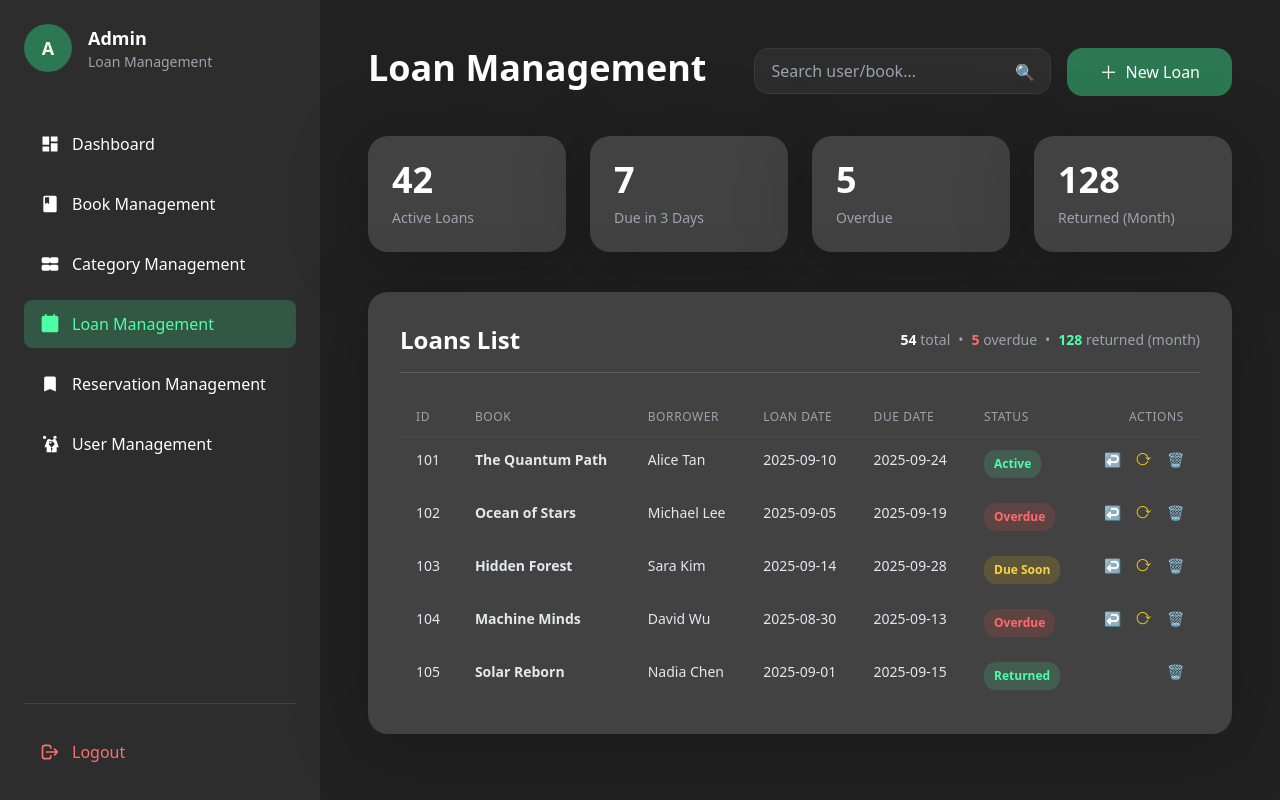
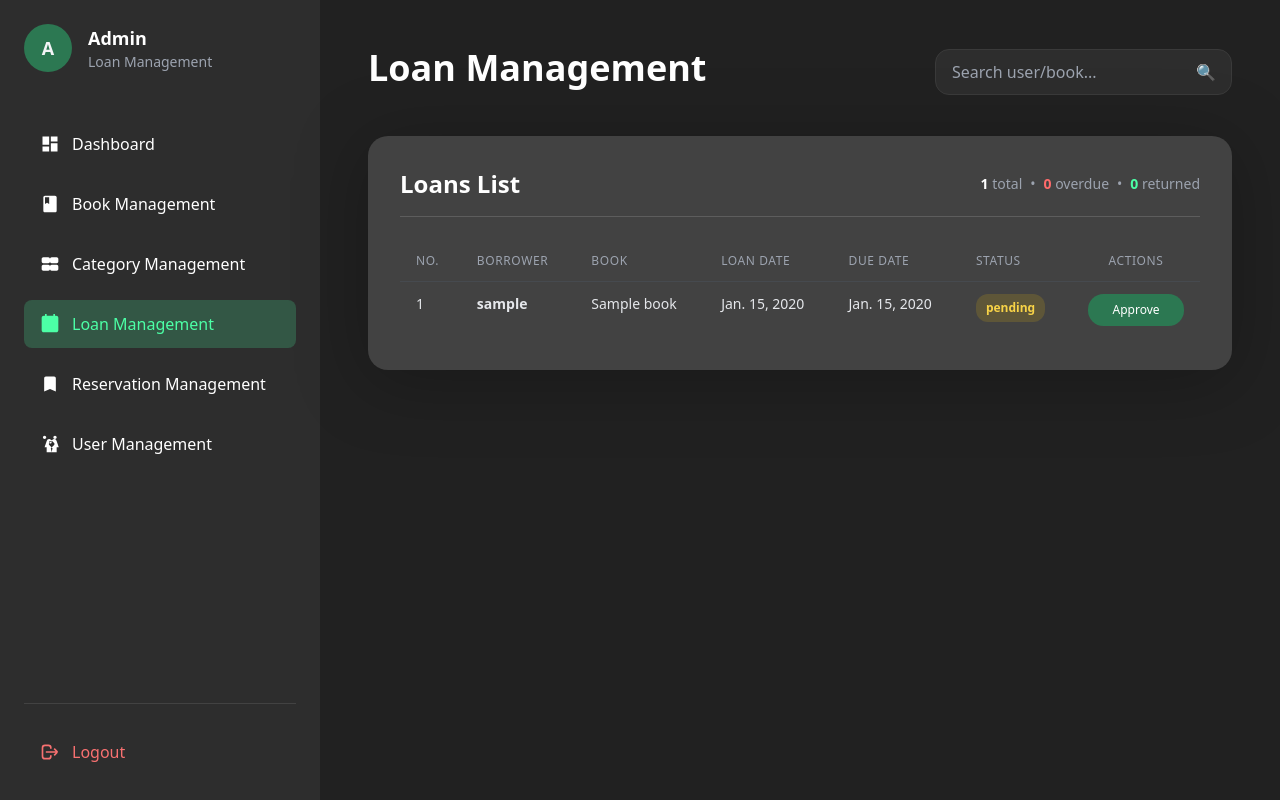
Before and after one commit to OlDeuS1/Borrow-Dee, a Django app: page /library/dashboard/loans/ in a window 1280 px wide. Run offline with Django 5.2, Linux system fonts and the light colour scheme; tables that the repository leaves empty hold one stand-in row (values such as "Sample post"); some libraries are stand-ins or nearby versions.

Commit message:
oan_management finish

```diff
--- a/Borrow_Dee/library/templates/book_management.html
+++ b/Borrow_Dee/library/templates/book_management.html
@@ -12,7 +12,7 @@
 <div class="flex flex-col lg:flex-row lg:items-center lg:justify-between gap-6 mb-10">
     <h1 class="text-4xl font-bold text-white">Book Management</h1>
     <div class="flex flex-col sm:flex-row gap-4 w-full lg:w-auto">
-        <form method="GET" class="relative flex-1 min-w-[260px]">
+        <form method="GET" action="{% url 'book_management' %}" class="relative flex-1 min-w-[260px]">
             <input name="search" id="search" value="{{ request.GET.search }}" type="text" placeholder="Search books..." class="search-input pr-12" />
             <button type="submit" class="absolute right-4 top-1/2 -translate-y-1/2 text-gray-400">🔍</button>
         </form>
@@ -41,7 +41,7 @@
         <table class="min-w-full text-sm text-left">
             <thead class="text-gray-400 uppercase text-xs tracking-wider">
                 <tr class="border-b border-gray-600/40">
-                    <th class="py-3 px-4 font-medium">ID</th>
+                    <th class="py-3 px-4 font-medium">No.</th>
                     <th class="py-3 px-4 font-medium">Cover</th>
                     <th class="py-3 px-4 font-medium">Title</th>
                     <th class="py-3 px-4 font-medium">Authors</th>
--- a/Borrow_Dee/library/templates/category_management.html
+++ b/Borrow_Dee/library/templates/category_management.html
@@ -34,7 +34,7 @@
 		<table class="min-w-full text-sm text-left">
 			<thead class="text-gray-400 uppercase text-xs tracking-wider">
 				<tr class="border-b border-gray-600/40">
-					<th class="py-3 px-6 font-medium w-16">ID</th>
+					<th class="py-3 px-6 font-medium w-16">No.</th>
 					<th class="py-3 px-6 font-medium w-1/3">Name</th>
 					<th class="py-3 px-6 font-medium w-32 text-center">Books Count</th>
 					<th class="py-3 px-6 font-medium text-right w-32">Actions</th>
--- a/Borrow_Dee/library/templates/loan_management.html
+++ b/Borrow_Dee/library/templates/loan_management.html
@@ -11,126 +11,77 @@
     <h1 class="text-4xl font-bold text-white mb-4 lg:mb-2">Loan Management</h1>
   </div>
   <div class="flex flex-col sm:flex-row gap-4 w-full lg:w-auto">
-    <div class="relative flex-1 min-w-[260px]">
-      <input type="text" placeholder="Search user/book..." class="search-input pr-12" />
+    <form action="{% url 'loan_management' %}" method="GET" class="relative flex-1 min-w-[260px]">
+      <input type="text" name="search" value="{{ search_query }}" placeholder="Search user/book..." class="search-input pr-12" />
       <span class="absolute right-4 top-1/2 -translate-y-1/2 text-gray-400">🔍</span>
-    </div>
-    <button class="view-more-btn px-8 py-3 text-white font-medium flex items-center justify-center gap-2">
-      <span class="text-lg leading-none">＋</span> New Loan
-    </button>
+    </form>
   </div>
 </div>
 {% endblock %}
 {% block content %}
-<div class="grid grid-cols-1 md:grid-cols-2 xl:grid-cols-4 gap-6 mb-10">
-  <div class="dashboard-card p-6">
-    <div class="text-4xl font-bold text-white mb-2">42</div>
-    <div class="text-sm text-gray-400">Active Loans</div>
-  </div>
-  <div class="dashboard-card p-6">
-    <div class="text-4xl font-bold text-white mb-2">7</div>
-    <div class="text-sm text-gray-400">Due in 3 Days</div>
-  </div>
-  <div class="dashboard-card p-6">
-    <div class="text-4xl font-bold text-white mb-2 text-[#FF6B6B]">5</div>
-    <div class="text-sm text-gray-400">Overdue</div>
-  </div>
-  <div class="dashboard-card p-6">
-    <div class="text-4xl font-bold text-white mb-2 text-[#4CFFA6]">128</div>
-    <div class="text-sm text-gray-400">Returned (Month)</div>
-  </div>
-</div>
+
 
 <div class="dashboard-card p-8">
   <div class="flex flex-col md:flex-row md:items-center md:justify-between gap-4 mb-6 divider pb-4">
     <h2 class="text-2xl font-semibold text-white">Loans List</h2>
     <div class="flex gap-2 text-sm text-gray-400">
-      <span><strong class="text-white">54</strong> total</span>
+      <span><strong class="text-white">{{ total_loans }}</strong> total</span>
       <span class="hidden sm:inline">•</span>
-      <span><strong class="text-[#FF6B6B]">5</strong> overdue</span>
+      <span><strong class="text-[#FF6B6B]">{{ overdue_loans }}</strong> overdue</span>
       <span class="hidden sm:inline">•</span>
-      <span><strong class="text-[#4CFFA6]">128</strong> returned (month)</span>
+      <span><strong class="text-[#4CFFA6]">{{ returned_loans }}</strong> returned</span>
     </div>
   </div>
   <div class="overflow-x-auto -mx-4 md:mx-0">
+    {% if loan_list|length == 0 %}
+      <p class="text-center text-white/75 py-8">No loans available.</p>
+    {% else %}
     <table class="min-w-full text-sm text-left">
       <thead class="text-gray-400 uppercase text-xs tracking-wider">
         <tr class="border-b border-gray-600/40">
-          <th class="py-3 px-4 font-medium">ID</th>
+          <th class="py-3 px-4 font-medium">No.</th>
+          <th class="py-3 px-4 font-medium">Borrower</th>
           <th class="py-3 px-4 font-medium">Book</th>
-          <th class="py-3 px-4 font-medium">Borrower</th>
           <th class="py-3 px-4 font-medium">Loan Date</th>
           <th class="py-3 px-4 font-medium">Due Date</th>
           <th class="py-3 px-4 font-medium">Status</th>
-          <th class="py-3 px-4 font-medium text-right">Actions</th>
+          <th class="py-3 px-4 font-medium text-center w-32">Actions</th>
         </tr>
       </thead>
       <tbody class="text-gray-200">
+        {% for loan in loan_list %}
         <tr class="table-row border-b border-gray-700/40 last:border-none">
-          <td class="px-4 py-3 align-top">101</td>
-          <td class="px-4 py-3 align-top font-semibold">The Quantum Path</td>
-          <td class="px-4 py-3 align-top">Alice Tan</td>
-          <td class="px-4 py-3 align-top">2025-09-10</td>
-          <td class="px-4 py-3 align-top">2025-09-24</td>
-          <td class="px-4 py-3 align-top"><span class="status-badge status-available">Active</span></td>
-          <td class="px-4 py-3 align-top text-right whitespace-nowrap">
-            <button class="action-btn text-[#4CFFA6] hover:brightness-110 mr-3" title="Mark Returned">↩</button>
-            <button class="action-btn text-yellow-400 hover:text-yellow-300 mr-3" title="Extend">⟳</button>
-            <button class="action-btn text-red-500 hover:text-red-400" title="Cancel">🗑️</button>
+          <td class="px-4 py-3 align-top">{{ forloop.counter }}</td>
+          <td class="px-4 py-3 align-top font-semibold">{{ loan.member.username }}</td>
+          <td class="px-4 py-3 align-top">{{ loan.book.title }}</td>
+          <td class="px-4 py-3 align-top">{{ loan.borrow_date }}</td>
+          <td class="px-4 py-3 align-top">{{ loan.due_date }}</td>
+          <td class="px-4 py-3 align-top">
+            {% if loan.status == 'borrowed' %}
+              <span class="status-badge status-available" style="background:rgba(76,206,255,.15);color:#4CCEFF">{{ loan.status }}</span>
+            {% elif loan.status == 'overdue' %}
+              <span class="status-badge status-borrowed" style="color:#FF6B6B;background:rgba(255,76,76,.15)">{{ loan.status }}</span>
+            {% elif loan.status == 'returned' %}
+              <span class="status-badge status-available">{{ loan.status }}</span>
+            {% elif loan.status == 'pending' %}
+              <span class="status-badge status-pending" style="background:rgba(255,200,0,.15);color:#F8D347">{{ loan.status }}</span>
+            {% endif %}
           </td>
-        </tr>
-        <tr class="table-row border-b border-gray-700/40 last:border-none">
-          <td class="px-4 py-3 align-top">102</td>
-          <td class="px-4 py-3 align-top font-semibold">Ocean of Stars</td>
-          <td class="px-4 py-3 align-top">Michael Lee</td>
-          <td class="px-4 py-3 align-top">2025-09-05</td>
-          <td class="px-4 py-3 align-top">2025-09-19</td>
-          <td class="px-4 py-3 align-top"><span class="status-badge status-borrowed" style="color:#FF6B6B;background:rgba(255,76,76,.15)">Overdue</span></td>
-          <td class="px-4 py-3 align-top text-right whitespace-nowrap">
-            <button class="action-btn text-[#4CFFA6] hover:brightness-110 mr-3" title="Mark Returned">↩</button>
-            <button class="action-btn text-yellow-400 hover:text-yellow-300 mr-3" title="Extend">⟳</button>
-            <button class="action-btn text-red-500 hover:text-red-400" title="Cancel">🗑️</button>
+          <td class="py-3 px-4 text-center w-32">
+            {% if loan.status == 'returned' %}
+              <span class="text-gray-400">No actions</span>
+            {% elif loan.status == 'pending' %}
+              <a href="{% url 'update_borrow_status' loan.id %}?status=borrowed"
+                 class="view-more-btn w-full py-2 text-white font-medium text-xs block text-center">Approve</a>
+            {% else %}
+              <a href="{% url 'update_borrow_status' loan.id %}?status=returned"
+                 class="view-more-btn w-full py-2 text-white font-medium text-xs block text-center">Receive Book</a>
+            {% endif %}
           </td>
-        </tr>
-        <tr class="table-row border-b border-gray-700/40 last:border-none">
-          <td class="px-4 py-3 align-top">103</td>
-          <td class="px-4 py-3 align-top font-semibold">Hidden Forest</td>
-          <td class="px-4 py-3 align-top">Sara Kim</td>
-          <td class="px-4 py-3 align-top">2025-09-14</td>
-          <td class="px-4 py-3 align-top">2025-09-28</td>
-          <td class="px-4 py-3 align-top"><span class="status-badge status-available" style="background:rgba(255,200,0,.15);color:#F8D347">Due Soon</span></td>
-          <td class="px-4 py-3 align-top text-right whitespace-nowrap">
-            <button class="action-btn text-[#4CFFA6] hover:brightness-110 mr-3" title="Mark Returned">↩</button>
-            <button class="action-btn text-yellow-400 hover:text-yellow-300 mr-3" title="Extend">⟳</button>
-            <button class="action-btn text-red-500 hover:text-red-400" title="Cancel">🗑️</button>
-          </td>
-        </tr>
-        <tr class="table-row border-b border-gray-700/40 last:border-none">
-          <td class="px-4 py-3 align-top">104</td>
-          <td class="px-4 py-3 align-top font-semibold">Machine Minds</td>
-          <td class="px-4 py-3 align-top">David Wu</td>
-          <td class="px-4 py-3 align-top">2025-08-30</td>
-          <td class="px-4 py-3 align-top">2025-09-13</td>
-          <td class="px-4 py-3 align-top"><span class="status-badge status-borrowed" style="color:#FF6B6B;background:rgba(255,76,76,.15)">Overdue</span></td>
-          <td class="px-4 py-3 align-top text-right whitespace-nowrap">
-            <button class="action-btn text-[#4CFFA6] hover:brightness-110 mr-3" title="Mark Returned">↩</button>
-            <button class="action-btn text-yellow-400 hover:text-yellow-300 mr-3" title="Extend">⟳</button>
-            <button class="action-btn text-red-500 hover:text-red-400" title="Cancel">🗑️</button>
-          </td>
-        </tr>
-        <tr class="table-row border-b border-gray-700/40 last:border-none">
-          <td class="px-4 py-3 align-top">105</td>
-          <td class="px-4 py-3 align-top font-semibold">Solar Reborn</td>
-          <td class="px-4 py-3 align-top">Nadia Chen</td>
-          <td class="px-4 py-3 align-top">2025-09-01</td>
-          <td class="px-4 py-3 align-top">2025-09-15</td>
-          <td class="px-4 py-3 align-top"><span class="status-badge status-available" style="background:rgba(76,255,166,.15);color:#4CFFA6">Returned</span></td>
-          <td class="px-4 py-3 align-top text-right whitespace-nowrap">
-            <button class="action-btn text-red-500 hover:text-red-400" title="Delete Record">🗑️</button>
-          </td>
-        </tr>
+        {% endfor %}
       </tbody>
     </table>
+    {% endif %}
   </div>
 </div>
 {% endblock %}
--- a/Borrow_Dee/library/urls.py
+++ b/Borrow_Dee/library/urls.py
@@ -19,6 +19,7 @@ urlpatterns = [
     path("dashboard/categories/", views.CategoryManagementView.as_view(), name="category_management"),
     path('dashboard/categories/delete/<int:category_id>/', views.CategoryDelete.as_view(), name="category-delete"),
     path("dashboard/loans/", views.LoanManagementView.as_view(), name="loan_management"),
+    path('dashboard/loans/<int:borrow_id>/', views.UpdateBorrowStatusView.as_view(), name="update_borrow_status"),
     path("dashboard/reservations/", views.ReservationManagementView.as_view(), name="reservation_management"),
     path("dashboard/users/", views.UserManagementView.as_view(), name="user_management"),
     path("dashboard/users/history/", views.UserHistoryView.as_view(), name="user_history"),
--- a/Borrow_Dee/library/views.py
+++ b/Borrow_Dee/library/views.py
@@ -219,6 +219,16 @@ class MyReservationsView(LoginRequiredMixin, PermissionRequiredMixin, View):
         reservations = Reservation.objects.filter(member__username = request.user.username).exclude(status = 'completed').order_by('-reservation_date')
         return render(request, 'myreservations.html', {"reservations": reservations})
 
+class UpdateBorrowStatusView(View):
+    def get(self, request, borrow_id):
+        borrow = get_object_or_404(Borrow, id=borrow_id)
+        new_status = request.GET.get('status')
+
+        borrow.status = new_status
+        borrow.save()
+        print(f"Borrow {borrow_id} status updated to {new_status}")
+        return redirect('loan_management')
+
 class DashboardView(View):
 
     def get(self, request):
@@ -409,7 +419,23 @@ class LoanManagementView(View):
 
     def get(self, request):
 
-        return render(request, "loan_management.html")
+        loan_list = Borrow.objects.all()
+        search_query = request.GET.get('search', '')
+
+        if search_query:
+            loan_list = loan_list.filter(Q(member__username__icontains=search_query) | Q(book__title__icontains=search_query))
+
+        total_loans = Borrow.objects.count()
+        overdue_loans = Borrow.objects.filter(status='overdue').count()
+        returned_loans = Borrow.objects.filter(status='returned').count()
+        context = {
+            "loan_list": loan_list,
+            "search_query": search_query,
+            "total_loans": total_loans,
+            "overdue_loans": overdue_loans,
+            "returned_loans": returned_loans,
+        }
+        return render(request, "loan_management.html", context)
 
 class ReservationManagementView(View):
 
```
